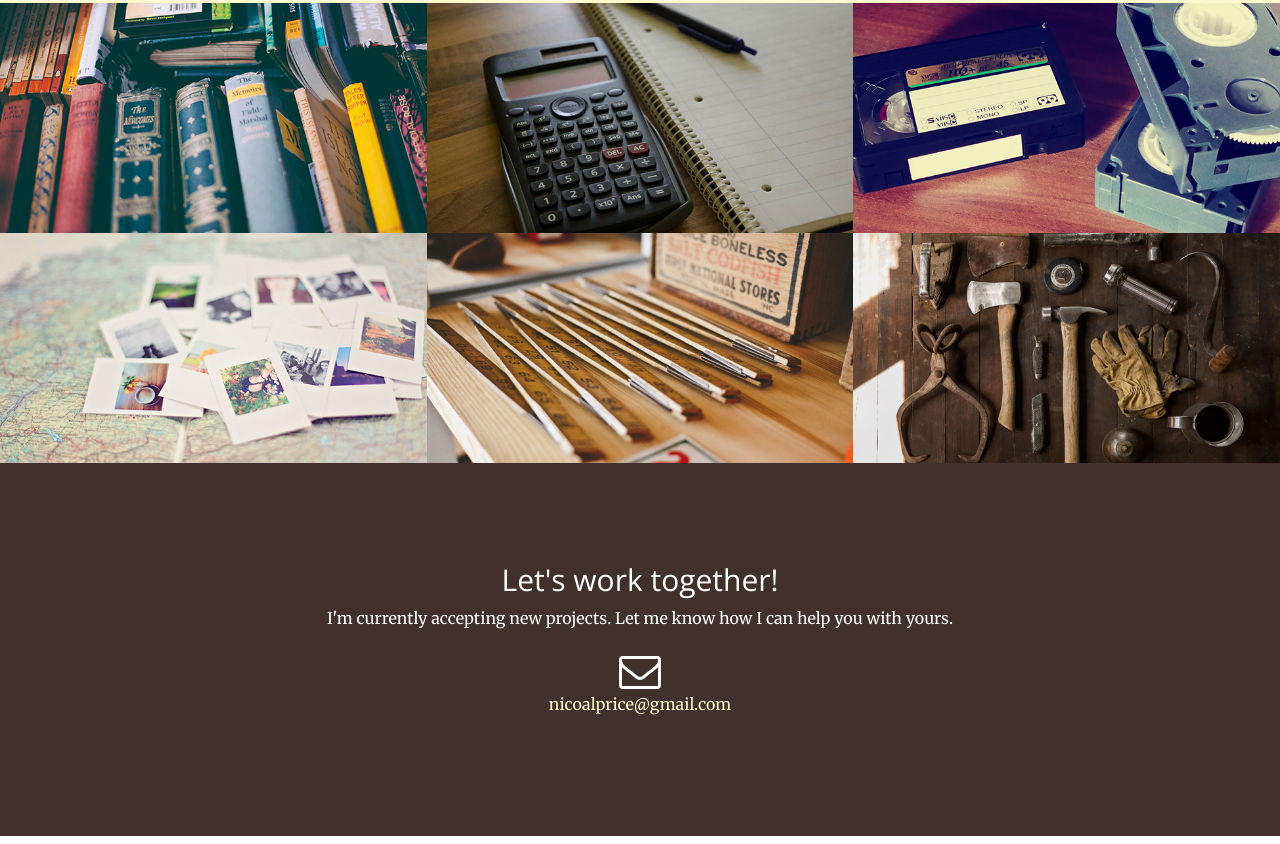
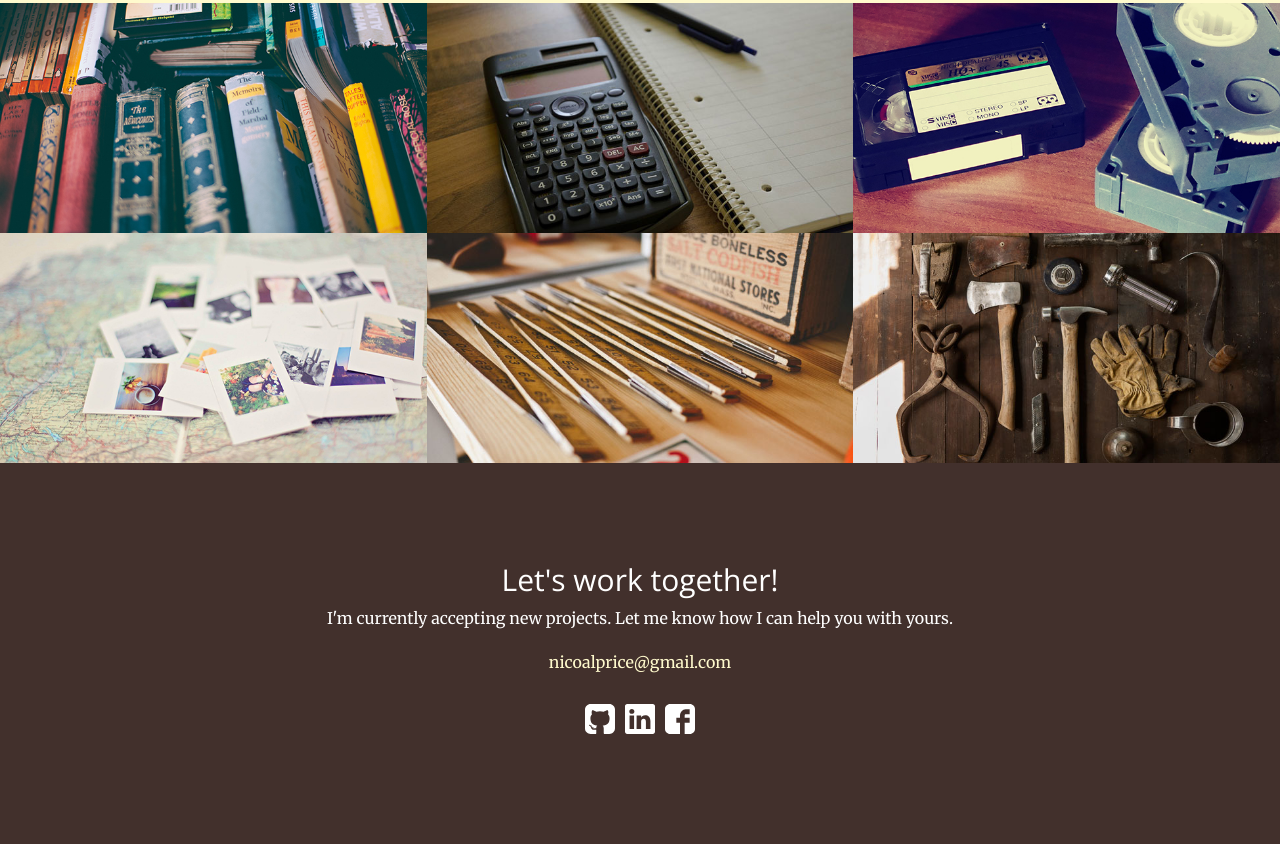
Before and after one commit to nicoalprice/portfolio-2, a website: page index.html in a window 1280 px wide. Shown: the part 1201-2045 px from the top of the page. Drawn offline with nearby package versions, Linux system fonts and the light colour scheme.

Commit message:
added social media svgs

```diff
--- a/css/creative.css
+++ b/css/creative.css
@@ -122,6 +122,24 @@ aside {
 	font-weight: 400;
 	font-size: 24px;
 	text-transform: none;
+}
+
+#social-media-icons {
+	display: flex;
+	justify-content: center;
+}
+
+.social-media {
+	display: inline-block;
+}
+
+.social-media img {
+	height: 30px;
+	margin: 10px 5px;
+}
+
+.social-media img:hover {
+	opacity: .8;
 }
 
 @media (min-width: 768px) {
--- a/index.html
+++ b/index.html
@@ -267,8 +267,13 @@
 				</div>
 -->
 				<div class="col-lg-4 col-lg-offset-4 text-center">
-					<i class="fa fa-envelope-o fa-3x sr-contact"></i>
+<!--					<i class="fa fa-envelope-o fa-3x sr-contact"></i>-->
 					<p><a href="mailto:nicoalprice@gmail.com">nicoalprice@gmail.com</a></p>
+					<div id="social-media-icons">
+					<div class="social-media"><a href="https://github.com/nicoalprice" target="_blank"><img src="img/github-logo.svg" alt="GitHub"></a></div>
+					<div class="social-media"><a href="https://www.linkedin.com/in/nicoalprice" target="_blank"><img src="img/linkedin-logo.svg" alt="LinkedIn"></a></div>
+					<div class="social-media"><a href="https://www.facebook.com/nicoalpricephotography/" target="_blank"><img src="img/facebook-logo.svg" alt="Facebook"></a></div>
+				</div>
 				</div>
 			</div>
 		</div>
```
Also changed, not shown: img/facebook-logo.svg (added), img/github-logo.svg (added), img/linkedin-logo.svg (added).
